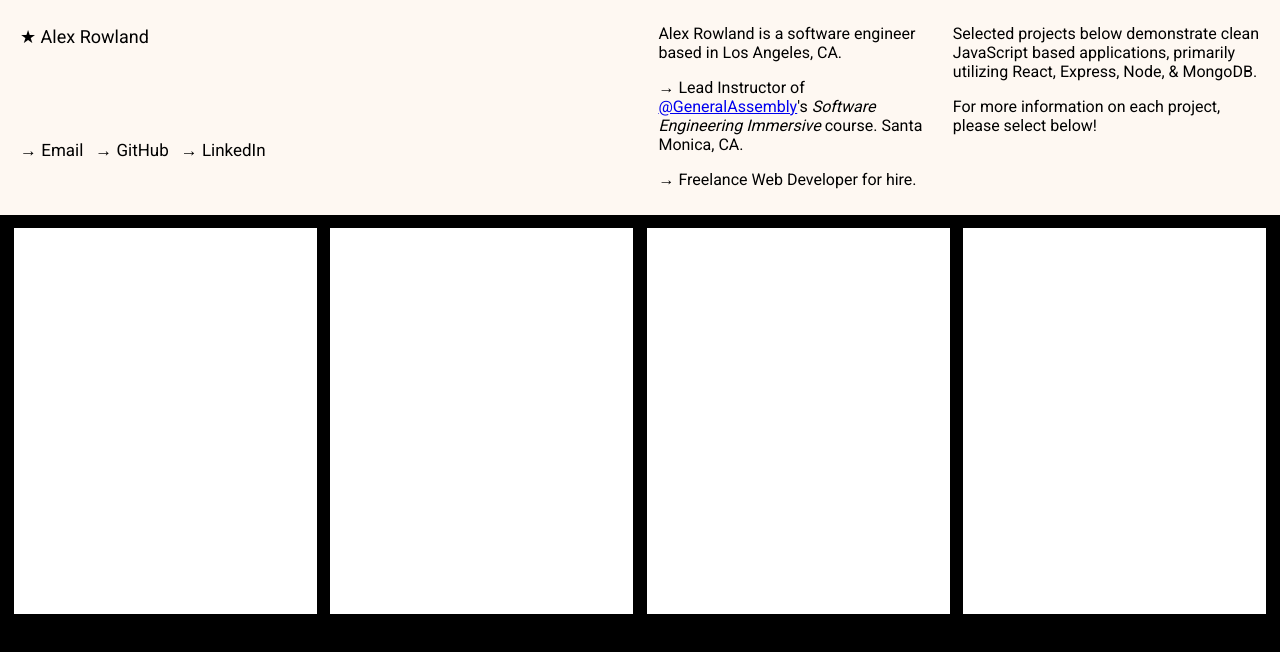
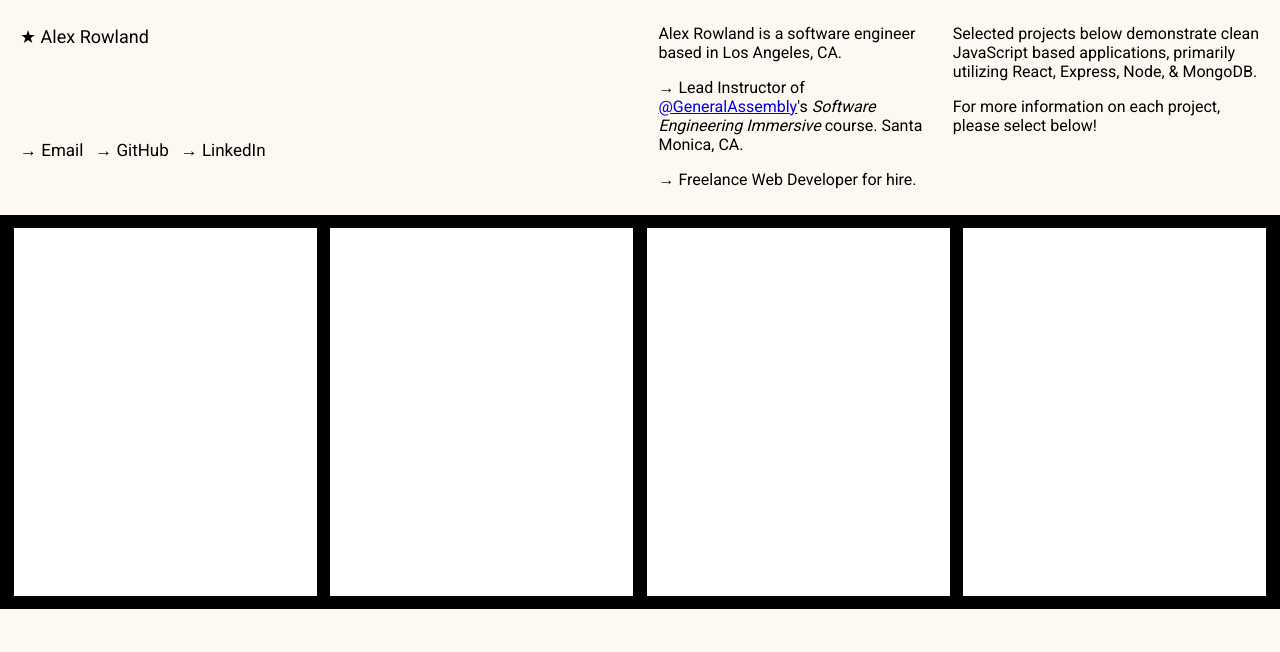
Before and after one commit to arowland900/2020_personal_site, a plain HTML site: page index.html in a window 1280 px wide. Drawn offline with Linux system fonts and the light colour scheme.

Commit message:
clean up styling for inner-project

```diff
--- a/index.html
+++ b/index.html
@@ -46,25 +46,25 @@
     </div>
     <div class='main'>
         <div class="project">
-            <div style="background-color: white; height: 60%; width: 100%;">
-                "HELLO"
+            <div class="inner-project" >
+                <!-- "HELLO" -->
             </div>
         </div>
         <div class="project">
 
-            <div style="background-color: white; height: 60%; width: 100%;">
-                "HELLO"
+            <div class='inner-project'>
+                <!-- "HELLO" -->
             </div>
         </div>
         <div class="project">
-            <div style="background-color: white; height: 60%; width: 100%;">
-                "HELLO"
+            <div class='inner-project'>
+                <!-- "HELLO" -->
             </div>
 
         </div>
         <div class="project">
-            <div style="background-color: white; height: 60%; width: 100%;">
-                "HELLO"
+            <div class='inner-project'>
+                <!-- "HELLO" -->
             </div>
 
         </div>
--- a/style.css
+++ b/style.css
@@ -4,6 +4,7 @@ body, html {
     margin: 0;
     font-family: 'Roboto', sans-serif;
 }
+
 html, body {
     max-width: 100%;
     overflow-x: hidden;
@@ -24,12 +25,12 @@ button:focus {
 }
 
 .main {
-    background-color: black ;
+    background-color: black;
     width: 100vw;
     /* margin-left: -1vw; */
     /* padding-left: 10vw;
     padding-right: 10vw; */
-    height: 82vh;
+    /* height: 82vh; */
     display: flex;
     justify-content: space-evenly;
     /* padding-top: 10px; */
@@ -58,3 +59,10 @@ button:focus {
     justify-content: center;
     margin-top: 1vw;
 }
+
+.inner-project {
+    background-color: white;
+    height: 46vh;
+    width: 100%;
+    margin-bottom: 1vw;
+}
```
